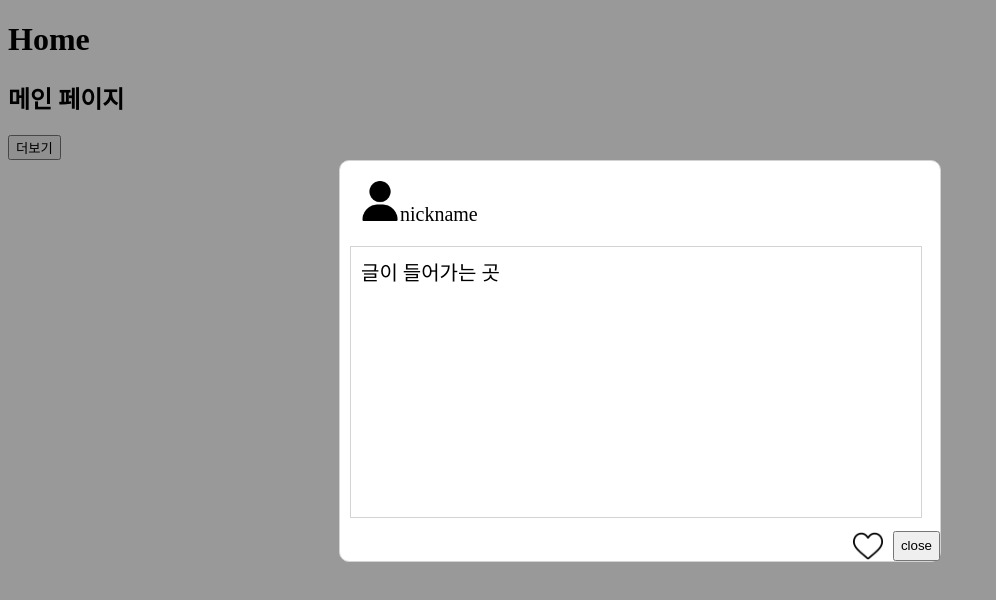
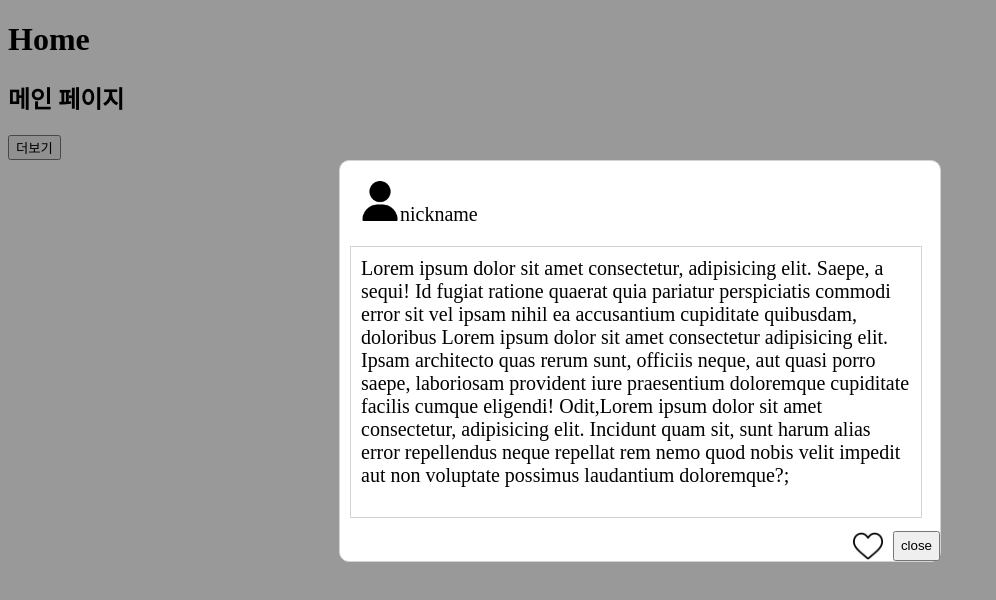
Before and after one commit to kimhwanhoon/news_feed_team_project, a React (Create React App) app: page / in a window 1280 px wide. Both pictures are taken after a click on the button "더보기". Shown: the top 600 px of the page, without its empty margins (0-996 px from the left). Built offline with nearby package versions, Linux system fonts and the light colour scheme.

Commit message:
모달 내 스크롤바

```diff
--- a/src/pages/detail.jsx
+++ b/src/pages/detail.jsx
@@ -4,6 +4,7 @@ import { useState } from "react";
 import { styled } from "styled-components";
 import HeartBtn from "./Heart";
 import userImg from "../assets/user (1).png"
+import css from "styled-components";
 
 
 //modal을 구현하는데 전체적으로 필요한 css
@@ -65,7 +66,14 @@ export const DetailBox=styled.div`
     margin-left:10px;
     padding:10px;
     grid-row: 2;
-  grid-column: 1;
+    grid-column: 1;
+    overflow:auto;
+    ${props =>
+        props.scrollable &&        //스크롤바 생성
+        css`
+          max-height: 250px;
+        `}
+
 `
 
 //모달창 상단의 작성자 정보:DetailTitle
@@ -104,7 +112,7 @@ export const Modal =() => {
                 <ModalContainer>
                 <DetailModal>
                 <DetailTitle><UserImg/>nickname</DetailTitle>
-                <DetailBox>글이 들어가는 곳</DetailBox>
+                <DetailBox scrollable>Lorem ipsum dolor sit amet consectetur, adipisicing elit. Saepe, a sequi! Id fugiat ratione quaerat quia pariatur perspiciatis commodi error sit vel ipsam nihil ea accusantium cupiditate quibusdam, doloribus Lorem ipsum dolor sit amet consectetur adipisicing elit. Ipsam architecto quas rerum sunt, officiis neque, aut quasi porro saepe, laboriosam provident iure praesentium doloremque cupiditate facilis cumque eligendi! Odit,Lorem ipsum dolor sit amet consectetur, adipisicing elit. Incidunt quam sit, sunt harum alias error repellendus neque repellat rem nemo quod nobis velit impedit aut non voluptate possimus laudantium doloremque?;</DetailBox>
                 <ButtonContainer>
                 <HeartBtn like={isLiked} onClick={handleLikeClick} />
                 <button onClick={openModalHandler}>close</button>
```
